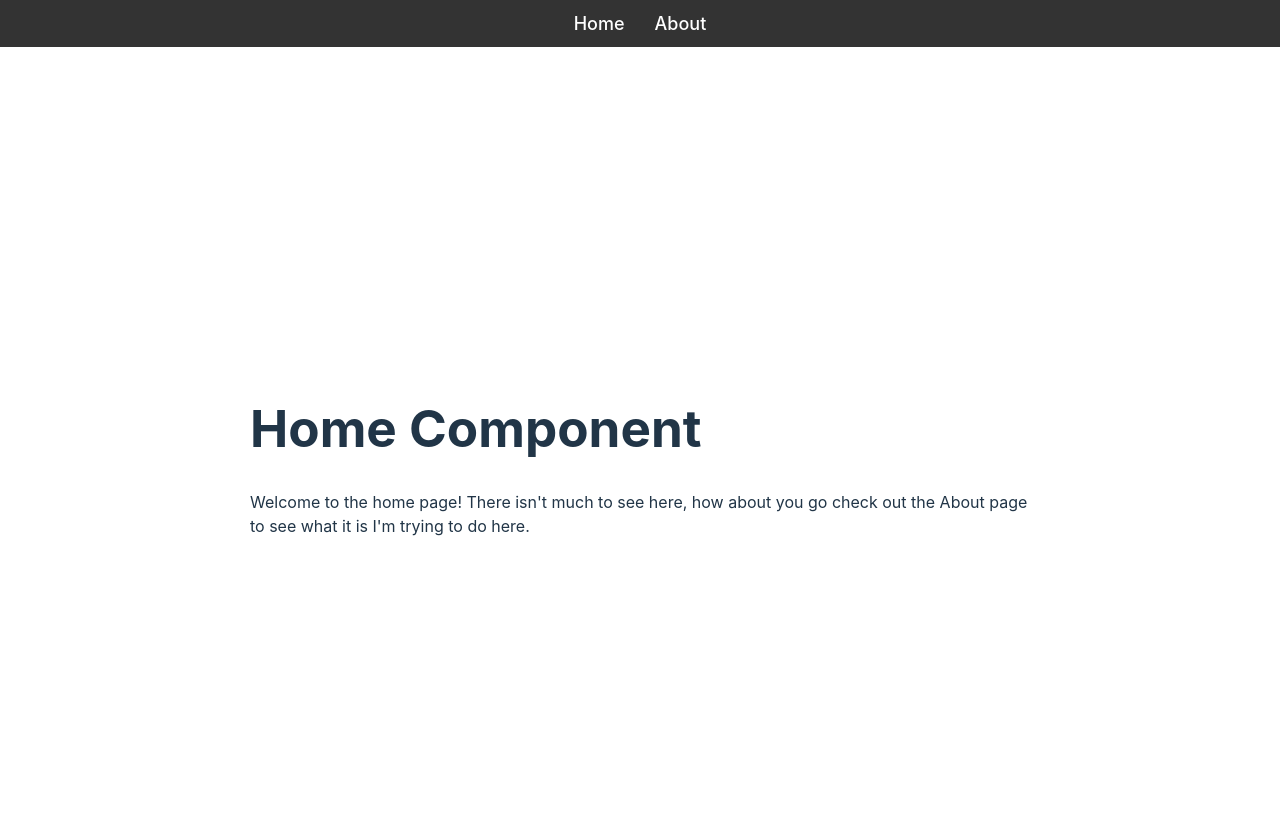
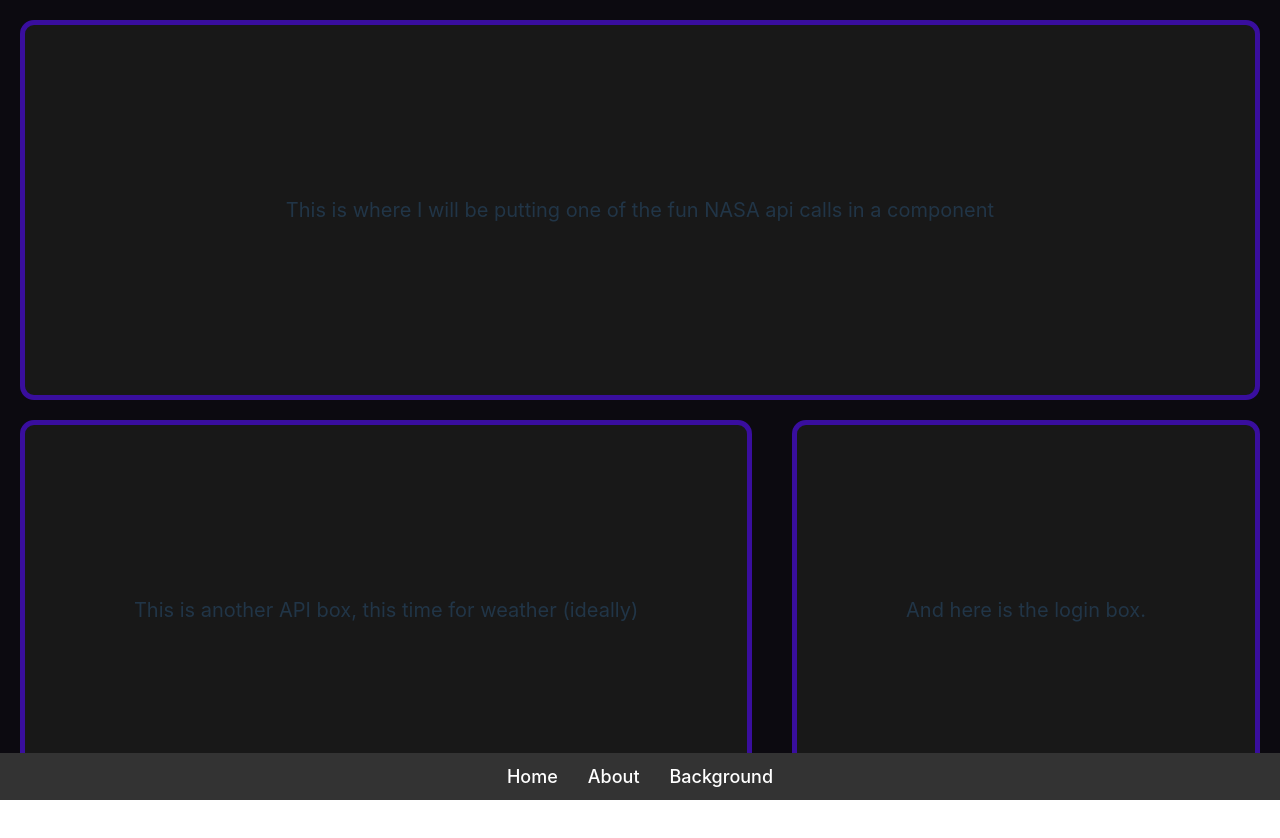
Before and after one commit to euphaustus/spa-app, a React (Vite) app: page / in a window 1280 px wide. Shown: the top 838 px of the page. After the commit the page ends 800 px from the top, so only its background shows below. Built offline with nearby package versions, Linux system fonts and the light colour scheme.

Commit message:
prep for finished front end
added some stuff

```diff
--- a/package.json
+++ b/package.json
@@ -10,6 +10,7 @@
     "preview": "vite preview"
   },
   "dependencies": {
+    "axios": "^1.7.9",
     "react": "^18.3.1",
     "react-dom": "^18.3.1"
   },
--- a/src/App.css
+++ b/src/App.css
@@ -1,9 +1,11 @@
 /* App.css */
+
+
 
 
 nav {
   position: fixed;
-  top: 0;
+  bottom: 0;
   width: 100%;
   background-color: #333;
   padding: 10px 0;
@@ -35,10 +37,85 @@ nav a:hover {
 body {
   margin: 0;
   padding: 0;
-  padding-top: 60px; /* Adjust based on the height of the navbar to prevent content overlap */
+
+  overflow-y: hidden;
+  overflow-x: hidden;
+}
+
+.App {
+  margin-top: 0;
+  display: flex;
 }
 
 .content {
-  margin-left: 250px;
-  margin-right: 250px;
+  width: 100vw;
+  height: 100vh;
+  margin: 0;
+  padding: 0;
+  display: flex;
+  background-color: #0c0a10;
 }
+
+.wallpaperBox {
+  height: 100%;
+  width: 100%;
+}
+
+.homepagebox {
+    display: grid;
+    width: 100%;
+    height: 100%;
+    grid-template-rows: 50% 50%;
+    grid-template-columns: 1fr 1
+}
+
+.contentbox {
+  display: flex;
+  flex-direction: column;
+  justify-content: center;
+  align-items: center;
+  border: 5px solid rgb(57, 14, 158);
+  background-color: #181818;
+  border-radius: 14px;
+  margin-left: 20px;
+  margin-right: 20px;
+  margin-top: 20px;
+  font-size: 20px;
+  max-width: 100%;
+}
+
+.contentbox img {
+  max-width: 100%;
+  height: auto;
+  display: block;
+}
+
+.homepagebox .contentbox:nth-child(1) {
+  grid-column: span 2;
+}
+
+.homepagebox .contentbox:nth-child(2) {
+  grid-column: 1;
+}
+
+.homepagebox .contentbox:nth-child(3) {
+  grid-column: 2;
+}
+
+
+#nasabox {
+
+
+}
+
+#smallboxdiv {
+
+}
+
+#weatherbox {
+
+}
+
+#loginbox {
+
+}
--- a/src/App.jsx
+++ b/src/App.jsx
@@ -1,18 +1,50 @@
-import React from 'react';
+import React, { useEffect } from 'react';
 
-import { BrowserRouter, Link, Routes, Route } from 'react-router-dom';
+import { BrowserRouter, Link, Routes, Route, useLocation } from 'react-router-dom';
 import './App.css';
 import Home from './pages/Home';
 import About from './pages/About';
 import Nothing from './pages/Nothing';
+import Background from './pages/Background';
 
 
+
+const ScrollHandler = ({ children }) => {
+  const location = useLocation();
+
+  useEffect(() => {
+    if (location.pathname === '/background') {
+      document.body.style.overflowX = 'hidden';
+      document.body.style.overflowY = 'hidden';
+    } else {
+      document.body.style.overflowX = 'auto';
+      document.body.style.overflowY = 'auto';
+    }
+  }, [location]);
+
+  return <React.Fragment>{children}</React.Fragment>;
+};
+
 function App() {
-
 
   return (
     <BrowserRouter>
       <div className="App">
+
+
+        <div className='content'>
+
+          <ScrollHandler>
+            <Routes>
+                <Route exact path="/" element={<Home/>} />
+                <Route path="/about" element={<About/>} />
+                <Route path="/background" element={<Background/>}/>
+                <Route path="/*" element={<Nothing/>} />
+            </Routes>
+            </ScrollHandler>
+
+        </div>
+
         <nav>
           <ul>
             <li>
@@ -21,17 +53,12 @@ function App() {
             <li>
               <Link to="/about">About</Link>
             </li>
+            <li>
+              <Link to ="/background">Background</Link>
+            </li>
 
           </ul>
         </nav>
-
-        <div className='content'>
-          <Routes>
-            <Route exact path="/" element={<Home/>} />
-            <Route path="/about" element={<About/>} />
-            <Route path="/*" element={<Nothing/>} />
-          </Routes>
-        </div>
 
 
       </div>
--- a/src/pages/About.jsx
+++ b/src/pages/About.jsx
@@ -21,7 +21,7 @@ const About = () => {
 
 
     return (
-        <div>
+        <div className="pagebox">
             <h1>About My Project</h1>
             <h2>What is my project?</h2>
             <p>{p1}</p>
--- /dev/null
+++ b/src/pages/Background.jsx
@@ -0,0 +1,16 @@
+import React from 'react';
+import Wallpaper from '../assets/background.png';
+
+const Background = () => {
+
+
+
+
+    return (
+        <div className="wallpaperBox">
+            <img src={Wallpaper} alt="pretty wallpaper image" style={{height: 'auto'}} />
+        </div>
+    );
+};
+
+export default Background;
--- a/src/pages/Home.jsx
+++ b/src/pages/Home.jsx
@@ -1,4 +1,33 @@
-import React from 'react';
+import React, {useState, useEffect} from 'react';
+import axios from 'axios';
+
+
+const NasaApod = () => {
+    const [photoData, setPhotoData] = useState(null);
+
+    useEffect(() => {
+        const fetchPhoto = async () => {
+            const apiKey = 'DEMO_KEY';  // Replace with your NASA API key
+            const url = `https://api.nasa.gov/planetary/apod?api_key=${apiKey}`;
+            const result = await axios.get(url);
+            setPhotoData(result.data);
+        };
+        fetchPhoto();
+    }, []);
+
+    if (!photoData) return <div>Loading...</div>;
+
+    return (
+        <div>
+            <h1>{photoData.title}</h1>
+            <p>{photoData.date}</p>
+            <img src={photoData.url} alt={photoData.title} />
+            <p>{photoData.explanation}</p>
+        </div>
+    );
+};
+
+
 
 
 const Home = () => {
@@ -9,9 +38,18 @@ const Home = () => {
         `
 
     return (
-        <div>
-            <h1>Home Component</h1>
-            <p>{p1}</p>
+        <div className="homepagebox">
+            <div className='contentbox' id='nasabox'>
+                <p>This is where I will be putting one of the fun NASA api calls in a component</p>
+            </div>
+
+            <div className='contentbox' id='weatherbox'>
+                <p>This is another API box, this time for weather (ideally)</p>
+            </div>
+            <div className='contentbox' id='loginbox'>
+                <p>And here is the login box.</p>
+            </div>
+
         </div>
     );
 };
--- a/src/pages/Nothing.jsx
+++ b/src/pages/Nothing.jsx
@@ -1,11 +1,11 @@
 import React from 'react';
 
 
-const Home = () => {
+const Nothing = () => {
 
 
     return (
-        <div>
+        <div className="pagebox">
             <h1>404</h1>
             <p>Something's wrong, that page isn't here right now.<br></br>
             Try again later?</p>
@@ -13,4 +13,4 @@ const Home = () => {
     );
 };
 
-export default Home;
+export default Nothing;
```
Also changed, not shown: 8 other files (tests, documents, lock files or other folders).
